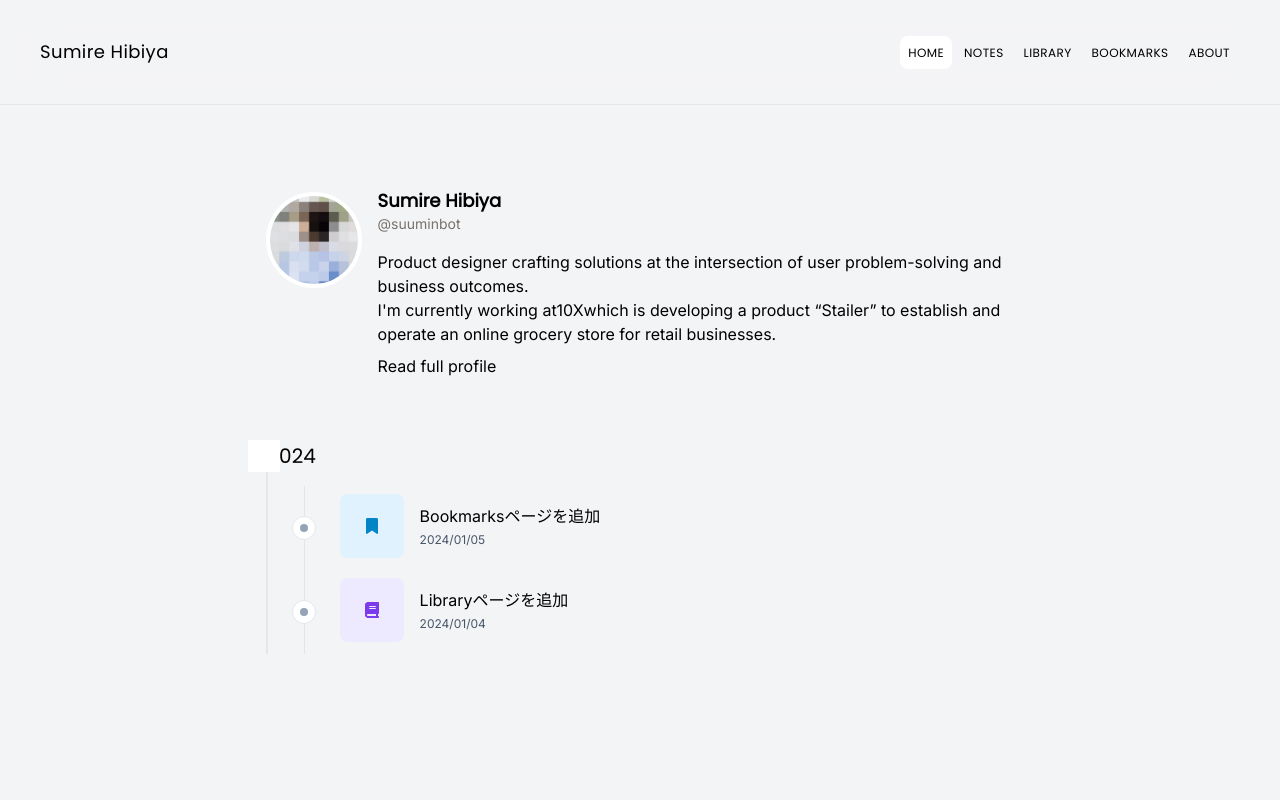
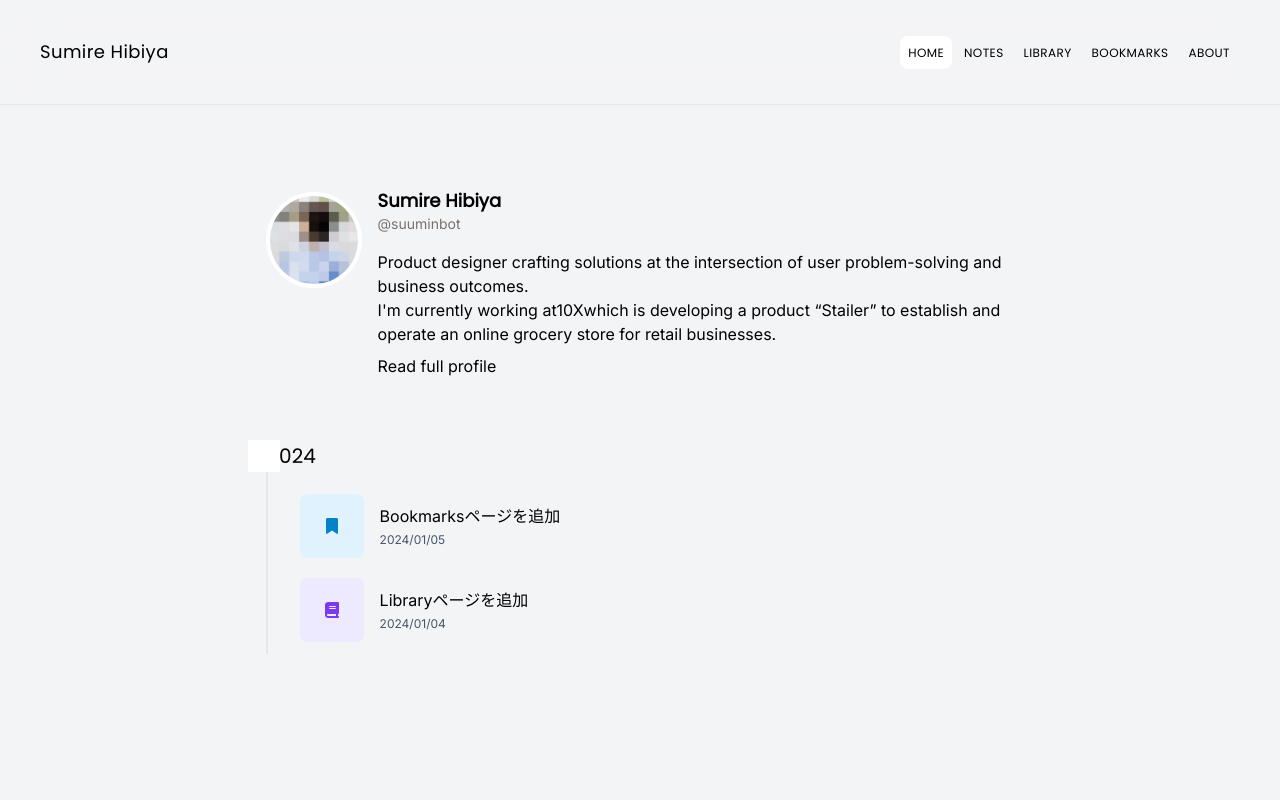
Before and after one commit to suuminbot/sumirehibiyacom, a Next.js app: page / in a window 1280 px wide. Shown: the top 800 px of the page. Built offline with nearby package versions, Linux system fonts and the light colour scheme; what tailwindcss-fluid-type would draw is missing.

Commit message:
remove styling

```diff
--- a/app/home/activityCard.tsx
+++ b/app/home/activityCard.tsx
@@ -56,9 +56,6 @@ const ActivityCard: React.FC<ActivityCardProps> = ({
 
   return (
     <div className="flex items-center relative">
-      <div className="w-6 h-6 bg-white border rounded-full mr-4 flex items-center justify-center relative z-10">
-        <div className="w-2 h-2 bg-slate-400 rounded-full" />
-      </div>
       <Link
         href={url}
         className={`
@@ -86,7 +83,6 @@ const ActivityCard: React.FC<ActivityCardProps> = ({
           <FontAwesomeIcon icon={faArrowRight} className="h-4 text-slate-400" />
         </div>
       </Link>
-      <div className="absolute h-full w-[1px] bg-slate-300 bg-opacity-50 left-3" />
     </div>
   )
 }
```
